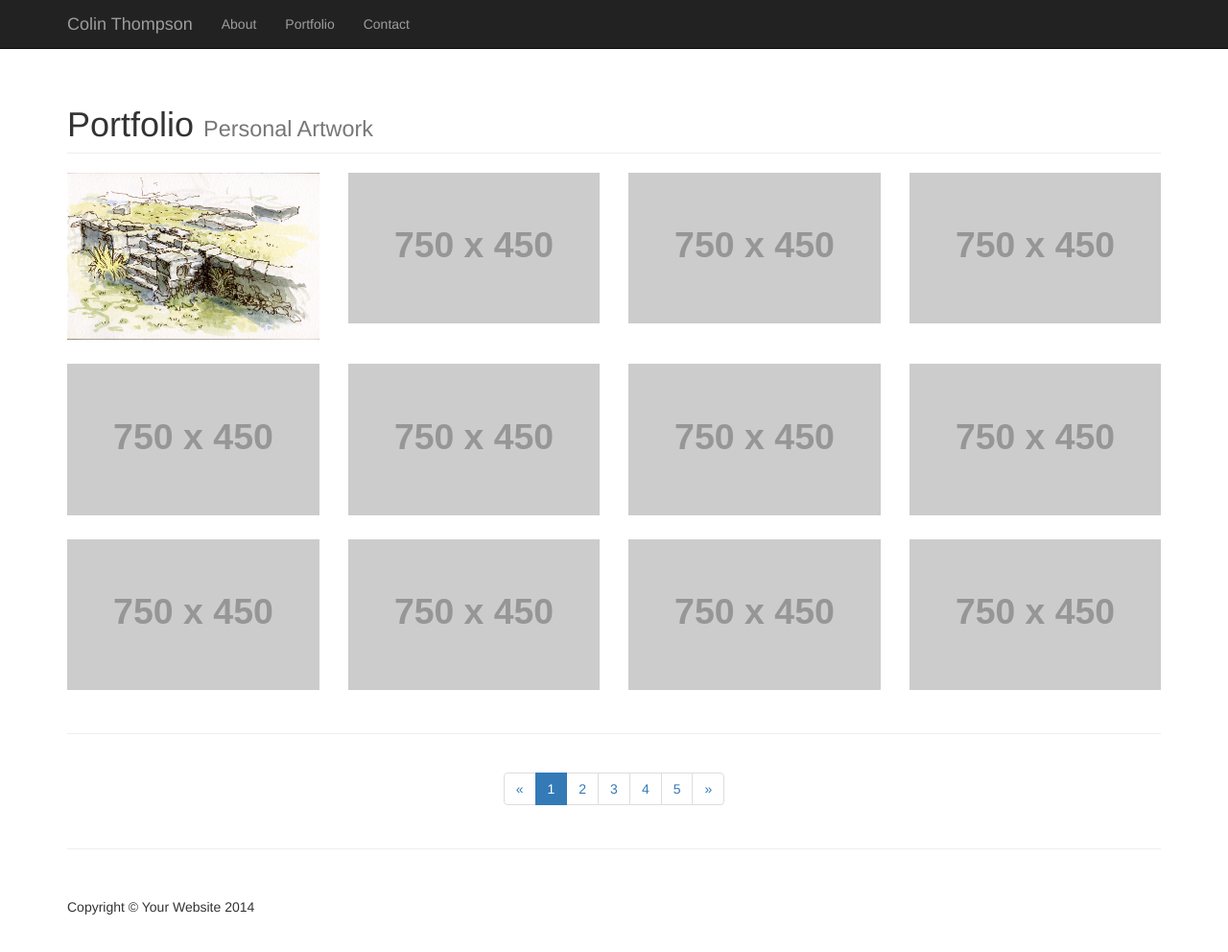
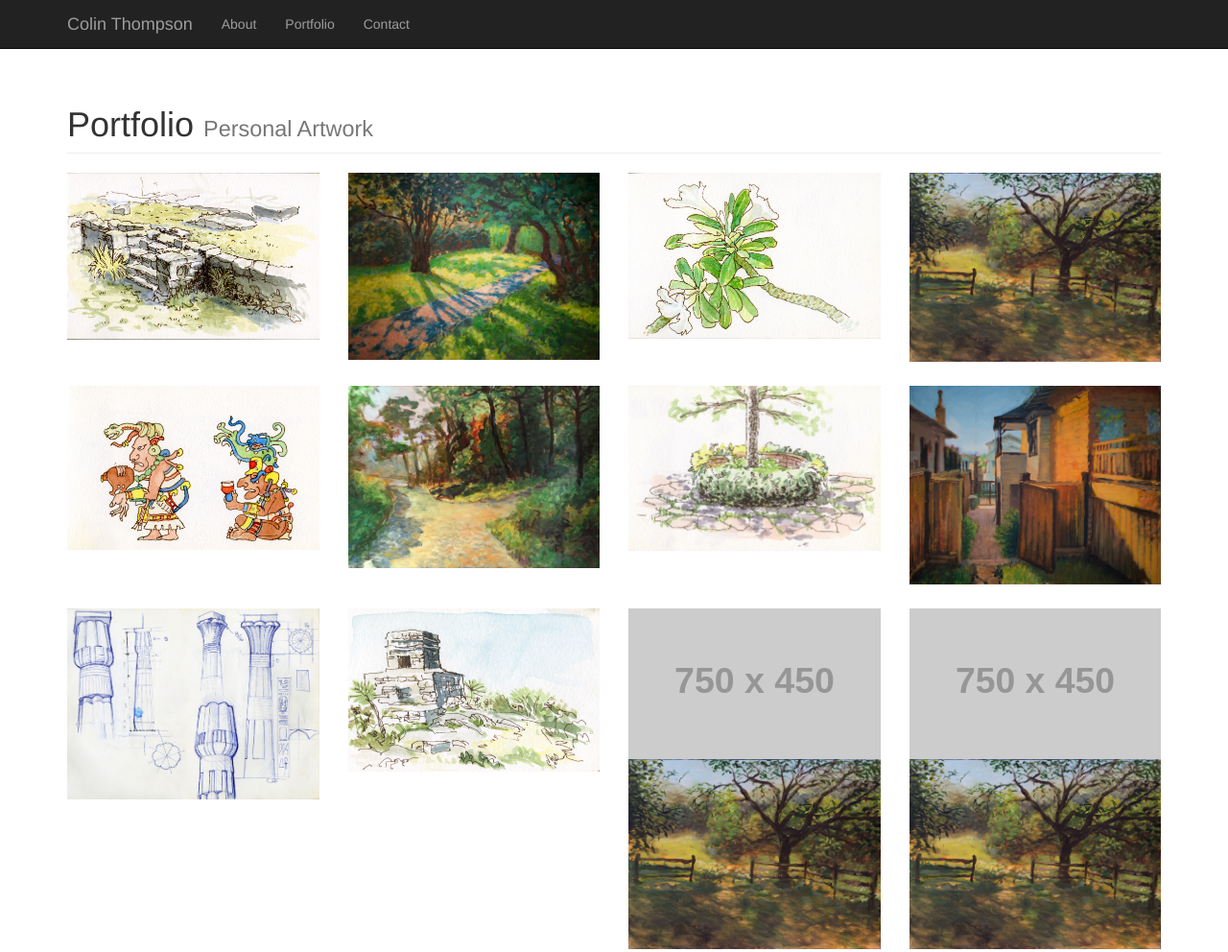
Before and after one commit to cthompso/cthompso.github.io, a plain HTML site: page portfiolio.html in a window 1280 px wide. Shown: the top 992 px of the page at 96% size. Drawn offline with Linux system fonts and the light colour scheme; placeholder pictures from the web are drawn by us.

Commit message:
incremental...
testing changes

```diff
--- a/portfiolio.html
+++ b/portfiolio.html
@@ -39,7 +39,7 @@
                     <span class="icon-bar"></span>
                     <span class="icon-bar"></span>
                 </button>
-                <a class="navbar-brand" href="#">Colin Thompson</a>
+                <a class="navbar-brand" href="http://cthompso.github.io/index.html">Colin Thompson</a>
             </div>
             <!-- Collect the nav links, forms, and other content for toggling -->
             <div class="collapse navbar-collapse" id="bs-example-navbar-collapse-1">
@@ -77,22 +77,30 @@
         <div class="row">
             <div class="col-md-3 portfolio-item">
                 <a href="#">
-                    <img class="img-responsive" src="http://cthompso.github.io/images/Mexico-03.jpg" alt="">
+                    <img class="img-responsive"
+                         src="http://cthompso.github.io/images/Mexico-03.jpg"
+                         alt="">
                 </a>
             </div>
             <div class="col-md-3 portfolio-item">
                 <a href="#">
-                    <img class="img-responsive" src="http://placehold.it/750x450" alt="">
+                    <img class="img-responsive"
+                         src="http://cthompso.github.io/images/GoldenGatePark2.jpg"
+                         alt="">
                 </a>
             </div>
             <div class="col-md-3 portfolio-item">
                 <a href="#">
-                    <img class="img-responsive" src="http://placehold.it/750x450" alt="">
+                    <img class="img-responsive"
+                         src="http://cthompso.github.io/images/Mexico-02.jpg"
+                         alt="">
                 </a>
             </div>
             <div class="col-md-3 portfolio-item">
                 <a href="#">
-                    <img class="img-responsive" src="http://placehold.it/750x450" alt="">
+                    <img class="img-responsive"
+                         src="http://cthompso.github.io/images/Lincoln.jpg"
+                         alt="">
                 </a>
             </div>
         </div>
@@ -102,22 +110,31 @@
         <div class="row">
             <div class="col-md-3 portfolio-item">
                 <a href="#">
-                    <img class="img-responsive" src="http://placehold.it/750x450" alt="">
+                    <img class="img-responsive"
+                         src="http://cthompso.github.io/images/Mexico-04.jpg"
+                         alt="">
+
                 </a>
             </div>
             <div class="col-md-3 portfolio-item">
                 <a href="#">
-                    <img class="img-responsive" src="http://placehold.it/750x450" alt="">
+                    <img class="img-responsive"
+                         src="http://cthompso.github.io/images/GoldenGatePark4.jpg"
+                         alt="">
                 </a>
             </div>
             <div class="col-md-3 portfolio-item">
                 <a href="#">
-                    <img class="img-responsive" src="http://placehold.it/750x450" alt="">
+                    <img class="img-responsive"
+                         src="http://cthompso.github.io/images/PalmSprings.jpg"
+                         alt="">
                 </a>
             </div>
             <div class="col-md-3 portfolio-item">
                 <a href="#">
-                    <img class="img-responsive" src="http://placehold.it/750x450" alt="">
+                    <img class="img-responsive"
+                         src="http://cthompso.github.io/images/Whitney.jpg"
+                         alt="">
                 </a>
             </div>
         </div>
@@ -127,22 +144,32 @@
         <div class="row">
             <div class="col-md-3 portfolio-item">
                 <a href="#">
-                    <img class="img-responsive" src="http://placehold.it/750x450" alt="">
+                    <img class="img-responsive"
+                         src="http://cthompso.github.io/images/Louvre-Columns.jpg"
+                         alt="">
+                </a>
+            </div>
+            <div class="col-md-3 portfolio-item">
+                <a href="#">
+                    <img class="img-responsive"
+                         src="http://cthompso.github.io/images/Mexico-05.jpg"
+                         alt="">
                 </a>
             </div>
             <div class="col-md-3 portfolio-item">
                 <a href="#">
                     <img class="img-responsive" src="http://placehold.it/750x450" alt="">
+                    <img class="img-responsive"
+                         src="http://cthompso.github.io/images/Lincoln.jpg"
+                         alt="">
                 </a>
             </div>
             <div class="col-md-3 portfolio-item">
                 <a href="#">
                     <img class="img-responsive" src="http://placehold.it/750x450" alt="">
-                </a>
-            </div>
-            <div class="col-md-3 portfolio-item">
-                <a href="#">
-                    <img class="img-responsive" src="http://placehold.it/750x450" alt="">
+                    <img class="img-responsive"
+                         src="http://cthompso.github.io/images/Lincoln.jpg"
+                         alt="">
                 </a>
             </div>
         </div>
```
Also changed, not shown: index.html (+1 -1 lines).
